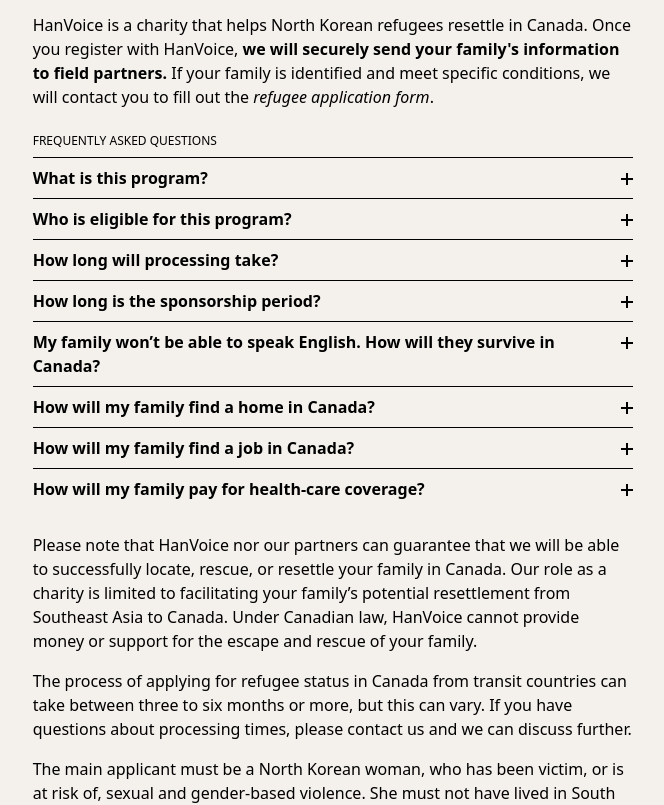
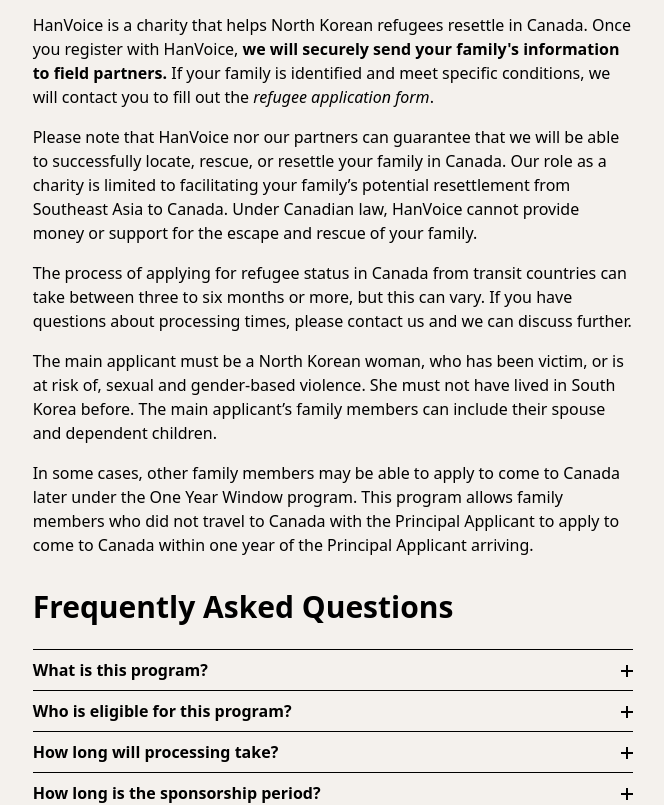
Before and after one commit to gvjacob/freetodream, a Next.js app: page /process in a window 1280 px wide. Shown: the part 360-1165 px from the top of the page, without its empty margins (102-766 px from the left). Built offline with nearby package versions, Linux system fonts and the light colour scheme; no server answers.

Commit message:
Content: adjust process drawers position

```diff
--- a/src/pages/process.mdx
+++ b/src/pages/process.mdx
@@ -5,8 +5,17 @@
 
 HanVoice is a charity that helps North Korean refugees resettle in Canada. Once you register with HanVoice, **we will securely send your family's information to field partners.** If your family is identified and meet specific conditions, we will contact you to fill out the _refugee application form_.
 
+Please note that HanVoice nor our partners can guarantee that we will be able to successfully locate, rescue, or resettle your family in Canada. Our role as a charity is limited to facilitating your family’s potential resettlement from Southeast Asia to Canada. Under Canadian law, HanVoice cannot provide money or support for the escape and rescue of your family.
+
+The process of applying for refugee status in Canada from transit countries can take between three to six months or more, but this can vary. If you have questions about processing times, please contact us and we can discuss further.
+
+The main applicant must be a North Korean woman, who has been victim, or is at risk of, sexual and gender-based violence. She must not have lived in South Korea before. The main applicant’s family members can include their spouse and dependent children.
+
+In some cases, other family members may be able to apply to come to Canada later under the One Year Window program. This program allows family members who did not travel to Canada with the Principal Applicant to apply to come to Canada within one year of the Principal Applicant arriving.
+
+## Frequently Asked Questions
+
 <Block.Drawers
-  title="Frequently Asked Questions"
   items={[
     {
       header: 'What is this program?',
@@ -51,14 +60,6 @@
   ]}
 />
 
-Please note that HanVoice nor our partners can guarantee that we will be able to successfully locate, rescue, or resettle your family in Canada. Our role as a charity is limited to facilitating your family’s potential resettlement from Southeast Asia to Canada. Under Canadian law, HanVoice cannot provide money or support for the escape and rescue of your family.
-
-The process of applying for refugee status in Canada from transit countries can take between three to six months or more, but this can vary. If you have questions about processing times, please contact us and we can discuss further.
-
-The main applicant must be a North Korean woman, who has been victim, or is at risk of, sexual and gender-based violence. She must not have lived in South Korea before. The main applicant’s family members can include their spouse and dependent children.
-
-In some cases, other family members may be able to apply to come to Canada later under the One Year Window program. This program allows family members who did not travel to Canada with the Principal Applicant to apply to come to Canada within one year of the Principal Applicant arriving.
-
 export default ({ children }) => (
   <ArticleLayout title="Resettlement Program">{children}</ArticleLayout>
 );
--- a/src/styles/globals.css
+++ b/src/styles/globals.css
@@ -18,6 +18,10 @@
     @apply text-2xl sm:text-3xl font-semibold;
   }
 
+  .hv-article-body h2:not(:first-child) {
+    @apply mt-8;
+  }
+
   .hv-article-body strong {
     @apply font-semibold;
   }
```
